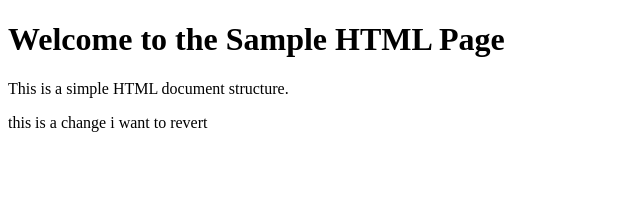
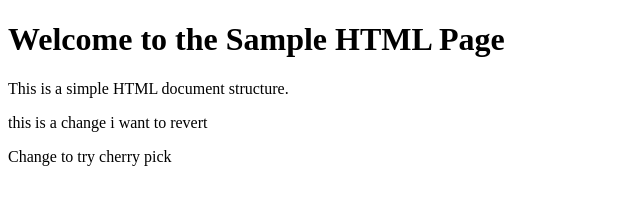
Before and after one commit to Narender-goud-054/gitPractice, a plain HTML site: page index.html in a window 1280 px wide. Shown: the whole page, without its empty margins (0-640 px from the left). Drawn offline with Linux system fonts and the light colour scheme.

Commit message:
trying cherry pick

```diff
--- a/index.html
+++ b/index.html
@@ -9,5 +9,6 @@
         <h1>Welcome to the Sample HTML Page</h1>
         <p>This is a simple HTML document structure.</p>
         <p> this is a change i want to revert</p>
+        <p>Change to try cherry pick</p>
     </body>
 </html>
```
